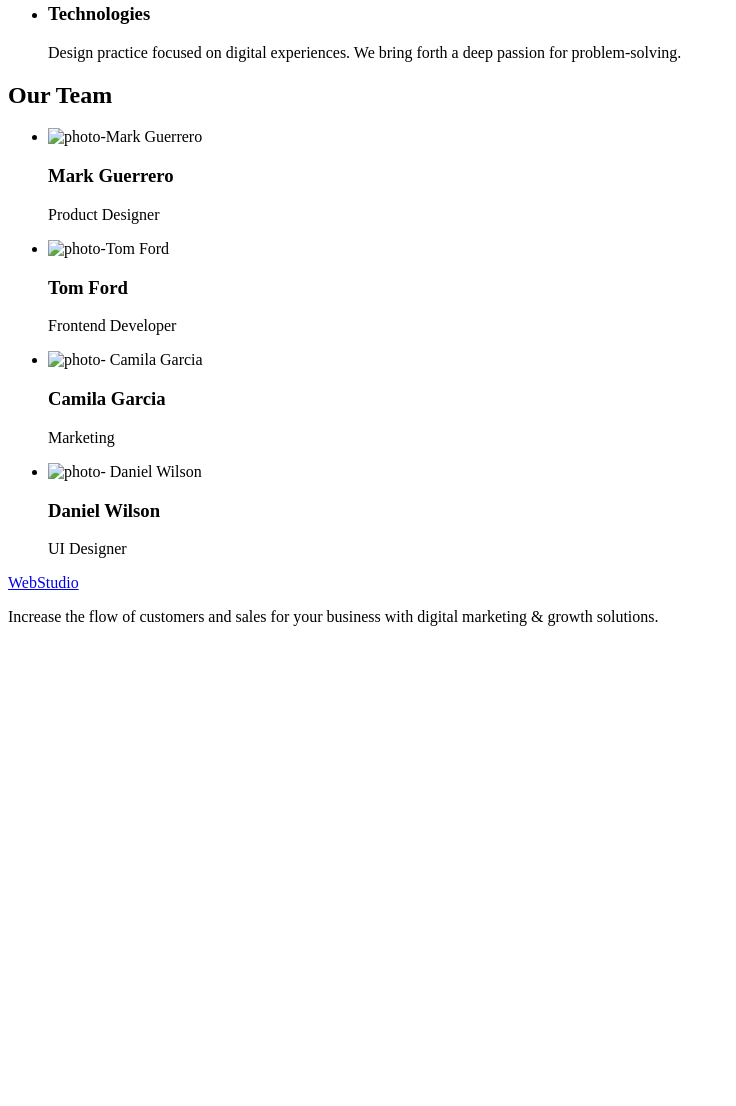
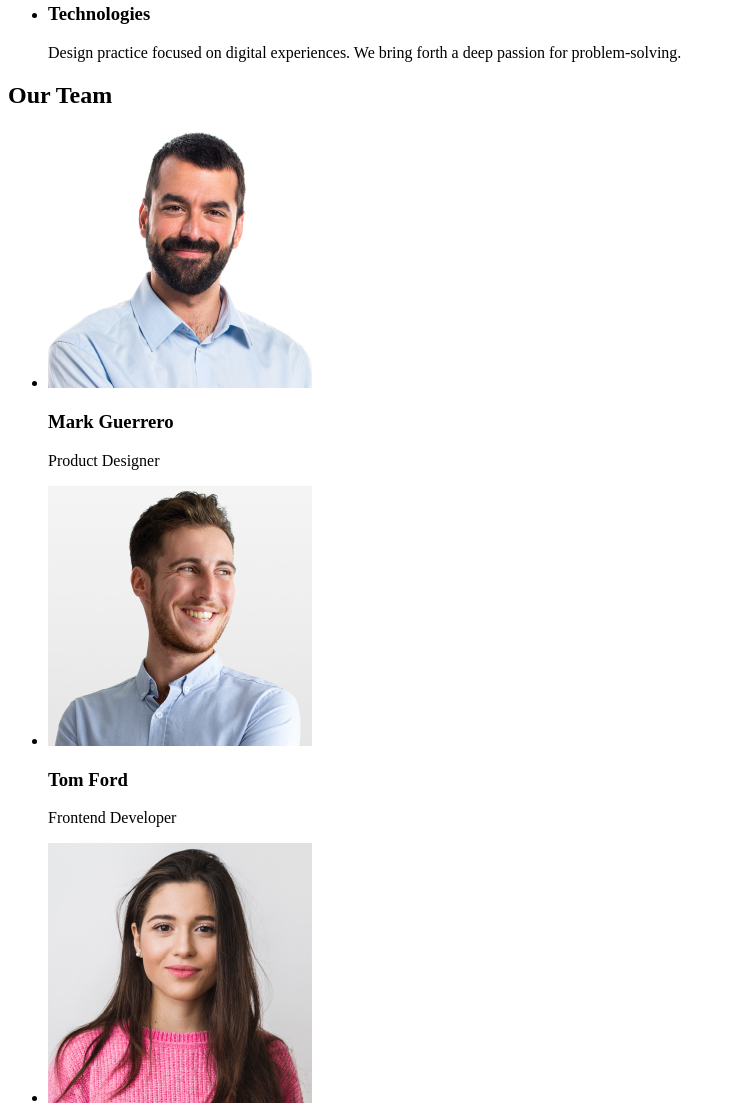
Before and after one commit to alena-mrk256/goit-markup-hw-01, a plain HTML site: page index.html in a window 1280 px wide. Shown: the part 532-1638 px from the top of the page, without its empty margins (0-736 px from the left). Before the commit the page ends 1174 px from the top, so only its background shows below. Drawn offline with Linux system fonts and the light colour scheme.

Commit message:
add index.html

```diff
--- a/index.html
+++ b/index.html
@@ -78,34 +78,42 @@
 <h2>Our Team</h2>
 <ul>
   <li>
-  <img src=".images/img-3.jpg"
+    <img
+    src="./images/img-3.jpg"
     alt="photo-Mark Guerrero"
     width="264"
-  height="260"/>
+    height="260"
+  />
   <h3>Mark Guerrero</h3>
   <p>Product Designer</p>
 </li>
 <li>
-    <img src=".images/img-2.jpg"
+  <img
+    src="./images/img-2.jpg"
     alt="photo-Tom Ford"
     width="264"
-    height="260"/>
+    height="260"
+  />
   <h3>Tom Ford</h3>
   <p>Frontend Developer</p>
 </li>
 <li>
-    <img src=".images/img-1.jpg"
-    alt="photo- Camila Garcia"
+  <img
+    src="./images/img-1.jpg"
+    alt="photo-Camila Garcia"
     width="264"
-    height="260"/>
+    height="260"
+  />
   <h3>Camila Garcia</h3>
   <p>Marketing</p>
 </li>
 <li>
-    <img src=".images/img.jpg"
-    alt="photo- Daniel Wilson"
+  <img
+    src="./images/img.jpg"
+    alt="photo-Daniel Wilson"
     width="264"
-    height="260"/>
+    height="260"
+  />
   <h3>Daniel Wilson</h3>
   <p>UI Designer</p>
   </li>
```
Lines whose indentation alone changed are shown as unchanged.
